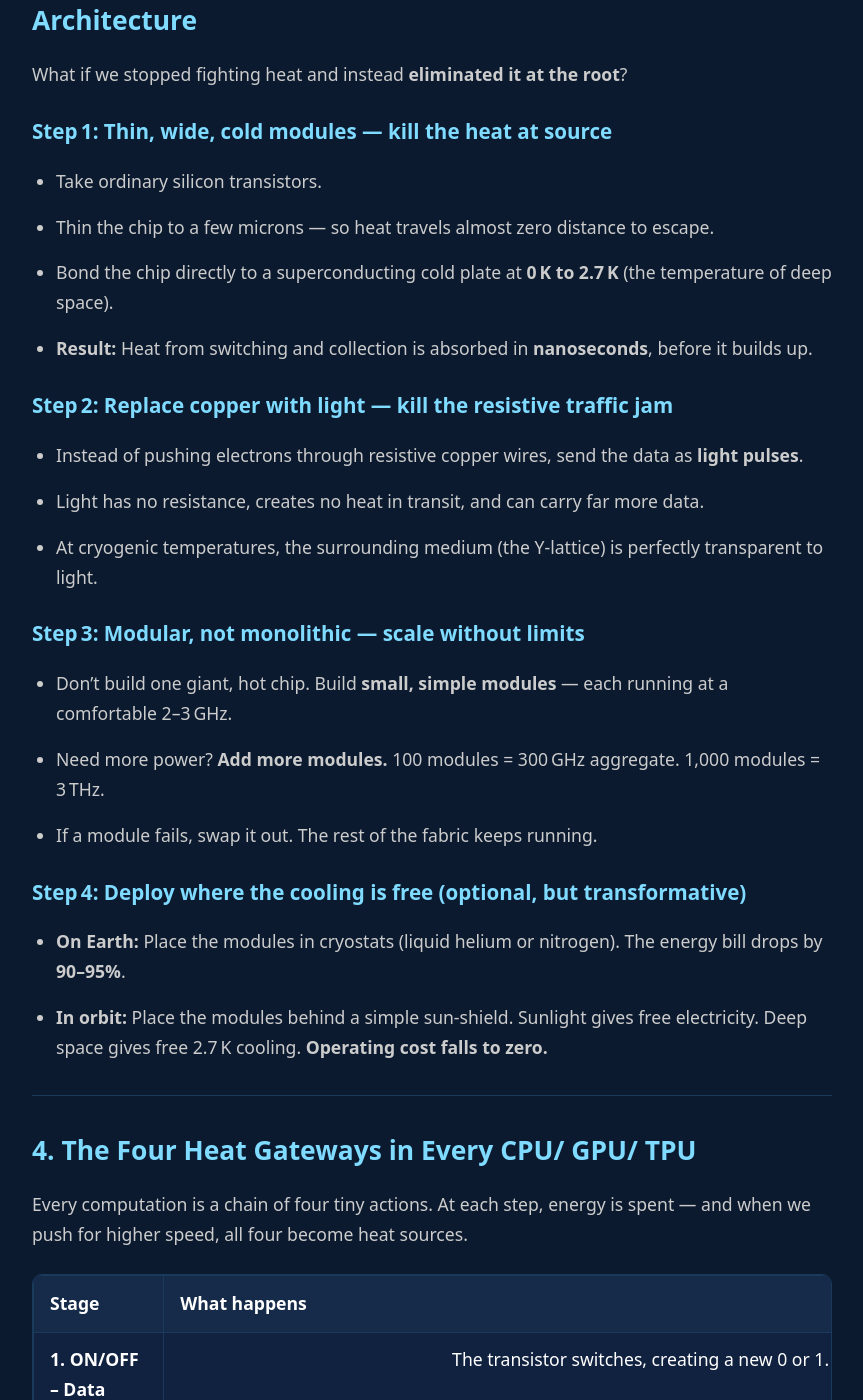
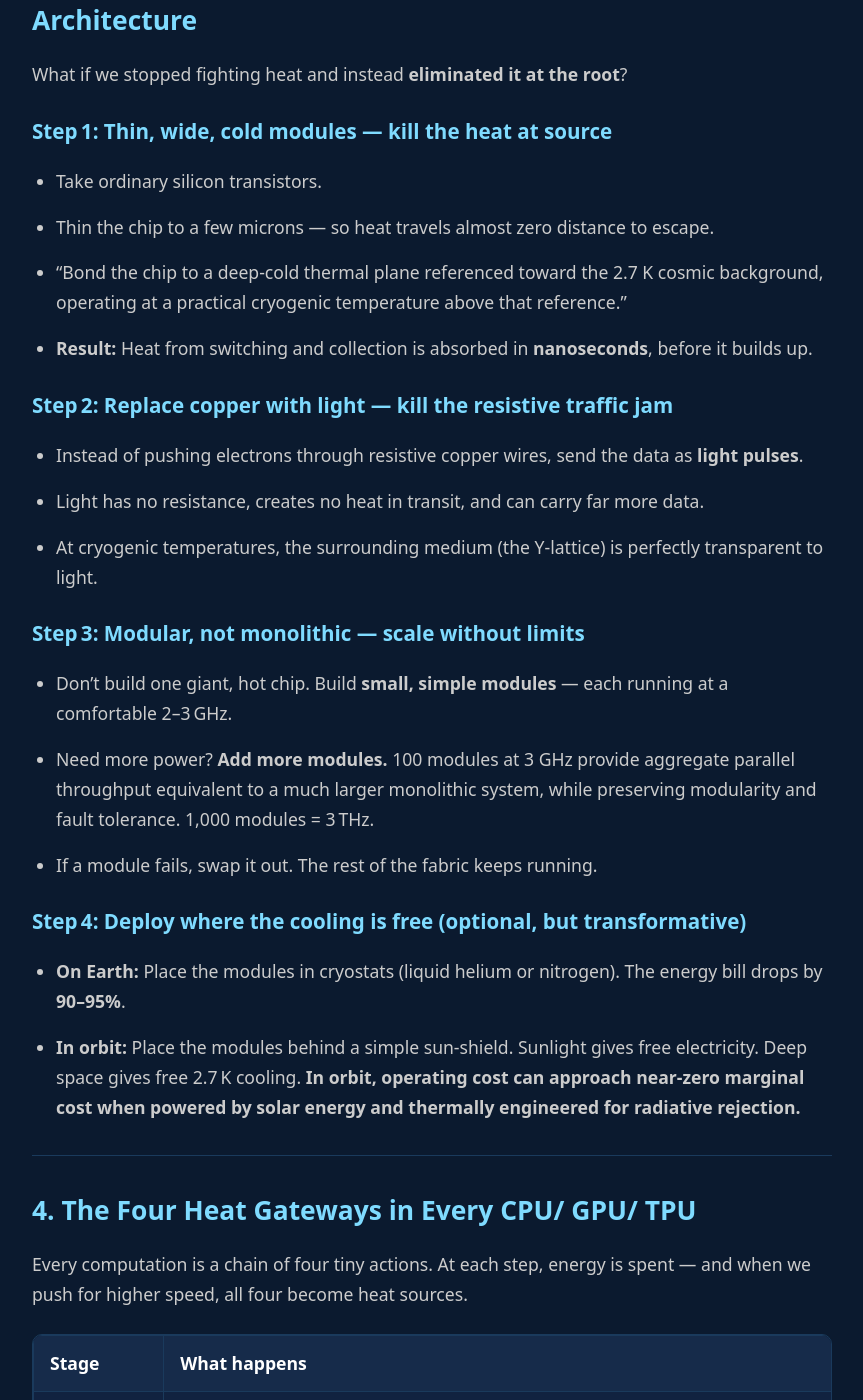
Before and after one commit to justicephysics/humanos2.0, a Jekyll site: the page built from simple-engineering-vision.md, in a window 1280 px wide and 1400 px high, scrolled down 5060 px. Shown: the whole window, without its empty margins (208-1071 px from the left). Built offline with Jekyll 4.4.1, drawn with Linux system fonts in a browser that asks for light colours; our own code applies the rules of GitHub Pages for plain Markdown files; some of the changed text lies outside the part shown.

Commit message:
Update simple-engineering-vision.md

```diff
--- a/simple-engineering-vision.md
+++ b/simple-engineering-vision.md
@@ -105,7 +105,7 @@
 ### Step 1: Thin, wide, cold modules — kill the heat at source
 - Take ordinary silicon transistors.
 - Thin the chip to a few microns — so heat travels almost zero distance to escape.
-- Bond the chip directly to a superconducting cold plate at **0 K to 2.7 K** (the temperature of deep space).
+- “Bond the chip to a deep-cold thermal plane referenced toward the 2.7 K cosmic background, operating at a practical cryogenic temperature above that reference.”
 - **Result:** Heat from switching and collection is absorbed in **nanoseconds**, before it builds up.
 
 ### Step 2: Replace copper with light — kill the resistive traffic jam
@@ -115,12 +115,12 @@
 
 ### Step 3: Modular, not monolithic — scale without limits
 - Don't build one giant, hot chip. Build **small, simple modules** — each running at a comfortable 2–3 GHz.
-- Need more power? **Add more modules.** 100 modules = 300 GHz aggregate. 1,000 modules = 3 THz.
+- Need more power? **Add more modules.** 100 modules at 3 GHz provide aggregate parallel throughput equivalent to a much larger monolithic system, while preserving modularity and fault tolerance. 1,000 modules = 3 THz.
 - If a module fails, swap it out. The rest of the fabric keeps running.
 
 ### Step 4: Deploy where the cooling is free (optional, but transformative)
 - **On Earth:** Place the modules in cryostats (liquid helium or nitrogen). The energy bill drops by **90–95%**.
-- **In orbit:** Place the modules behind a simple sun‑shield. Sunlight gives free electricity. Deep space gives free 2.7 K cooling. **Operating cost falls to zero.**
+- **In orbit:** Place the modules behind a simple sun‑shield. Sunlight gives free electricity. Deep space gives free 2.7 K cooling. **In orbit, operating cost can approach near-zero marginal cost when powered by solar energy and thermally engineered for radiative rejection.**
 
 ---
 
@@ -159,7 +159,7 @@
 - **The space between stars is a quantum‑connected Y‑lattice at 2.7 K.**
 - It channels light perfectly across billions of light‑years.
 - It absorbs the heat of every star instantly, keeping the whole system cool.
-- It runs for 13.8 billion years without a single traffic jam.
+- The universe demonstrates a stable, distributed, energy-converting architecture. The engineering task is to copy its distribution principle, not to imitate its scale directly.
 
 **The universe is the ultimate data centre.** Our architecture simply copies its design.
 
```
